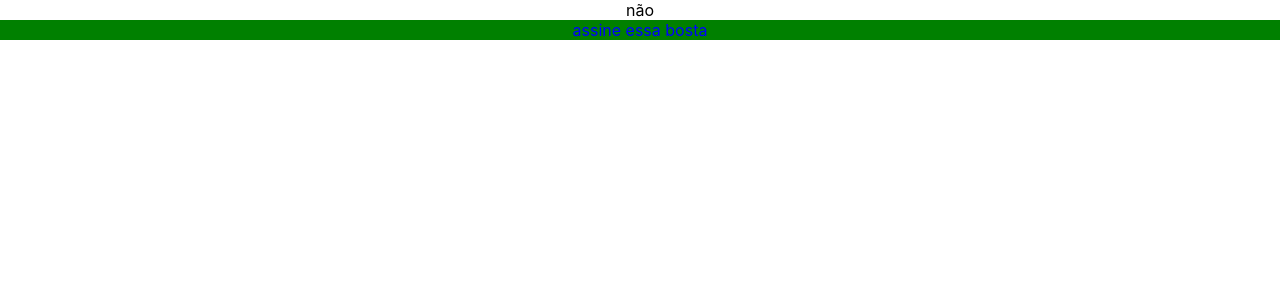
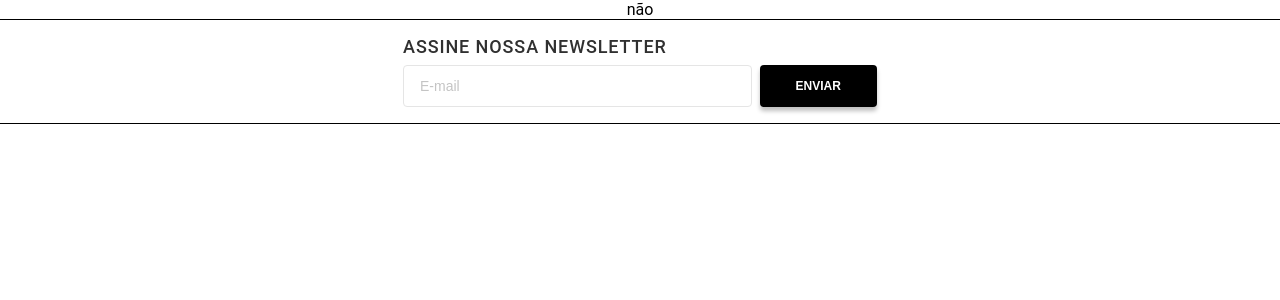
Before and after one commit to Marcello08m/-desafio-react-e-typescript-marcello-martins, a React (Create React App) app: page /institucional in a window 1280 px wide. Shown: the top 300 px of the page. Built offline with nearby package versions, Linux system fonts and the light colour scheme.

Commit message:
feat(newsLetter): created news letter and scss

```diff
--- a/src/App.tsx
+++ b/src/App.tsx
@@ -1,7 +1,7 @@
 import React from "react";
 import "./App.css";
 import { createBrowserRouter, RouterProvider } from "react-router-dom";
-import Footer from "./components/Footer";
+import NewsLetter from "./components/newsLetter";
 import Home from "./pages/Home";
 import Institutional from "./pages/Institutional";
 
@@ -20,7 +20,7 @@ function App() {
   return (
     <div className="App">
       <RouterProvider router={router} />
-      <Footer />
+      <NewsLetter />
     </div>
   );
 }
--- a/src/components/Footer/index.tsx
+++ /dev/null
@@ -1,11 +0,0 @@
-import styles from "./styles.module.scss";
-
-export default function Footer() {
-  return (
-    <>
-      <footer className={styles.footer}>
-        <div className={styles.jorgin}>assine essa bosta</div>
-      </footer>
-    </>
-  );
-}
--- a/src/components/Footer/styles.module.scss
+++ /dev/null
@@ -1,6 +0,0 @@
-.footer {
-  background: green;
-}
-.jorgin {
-  color: blue;
-}
--- /dev/null
+++ b/src/components/newsLetter/index.tsx
@@ -0,0 +1,23 @@
+import styles from "./styles.module.scss";
+
+export default function newsLetter() {
+  return (
+    <>
+      <footer className={styles.newsLetter}>
+        <div className={styles.firstDivNews}>
+          {/* <div className={styles.containerNews}> */}
+          <h2 className={styles.firstH2}>assine nossa newsletter</h2>
+          <div className={styles.secondDivNews}>
+            <input
+              type="email"
+              placeholder="E-mail"
+              className={styles.newsInput}
+            />
+            <button className={styles.newsButton}>enviar</button>
+          </div>
+          {/* </div> */}
+        </div>
+      </footer>
+    </>
+  );
+}
--- /dev/null
+++ b/src/components/newsLetter/styles.module.scss
@@ -0,0 +1,63 @@
+.newsLetter {
+  // background-color: black;
+  border-width: 1px 0px;
+  border-style: solid;
+  border-color: #000000;
+  width: 100%;
+  display: flex;
+  justify-content: center;
+
+  .firstDivNews {
+    width: 37.03%;
+    display: flex;
+    flex-direction: column;
+
+    .firstH2 {
+      padding: 16px 0 8px;
+      display: flex;
+      justify-content: center;
+      margin: auto;
+      text-transform: uppercase;
+      font-weight: 500;
+      font-size: 18px;
+      letter-spacing: 0.05em;
+      color: #303030;
+      margin-left: 0;
+    }
+
+    .secondDivNews {
+      display: flex;
+      justify-content: center;
+      gap: 8px;
+      padding-bottom: 16px;
+
+      .newsInput {
+        width: 71.73%;
+        font-weight: 400;
+        font-size: 14px;
+        padding: 11px 16px;
+        max-height: 36px;
+        border: 1px solid #e5e5e5;
+        border-radius: 4px;
+
+        &::placeholder {
+          color: #c4c4c4;
+        }
+      }
+
+      .newsButton {
+        width: 26.58%;
+        min-height: 42px;
+        background: #000000;
+        text-transform: uppercase;
+        color: white;
+        font-weight: 700;
+        font-size: 12px;
+        border: 0;
+        box-shadow: 0px 4px 4px rgba(0, 0, 0, 0.25);
+        border-radius: 4px;
+        cursor: pointer;
+      }
+    }
+  }
+}
--- a/src/index.css
+++ b/src/index.css
@@ -1,13 +1,11 @@
 body {
   margin: 0;
-  font-family: -apple-system, BlinkMacSystemFont, 'Segoe UI', 'Roboto', 'Oxygen',
-    'Ubuntu', 'Cantarell', 'Fira Sans', 'Droid Sans', 'Helvetica Neue',
-    sans-serif;
+  font-family: "Roboto", sans-serif;
   -webkit-font-smoothing: antialiased;
   -moz-osx-font-smoothing: grayscale;
 }
 
 code {
-  font-family: source-code-pro, Menlo, Monaco, Consolas, 'Courier New',
+  font-family: source-code-pro, Menlo, Monaco, Consolas, "Courier New",
     monospace;
 }
```
